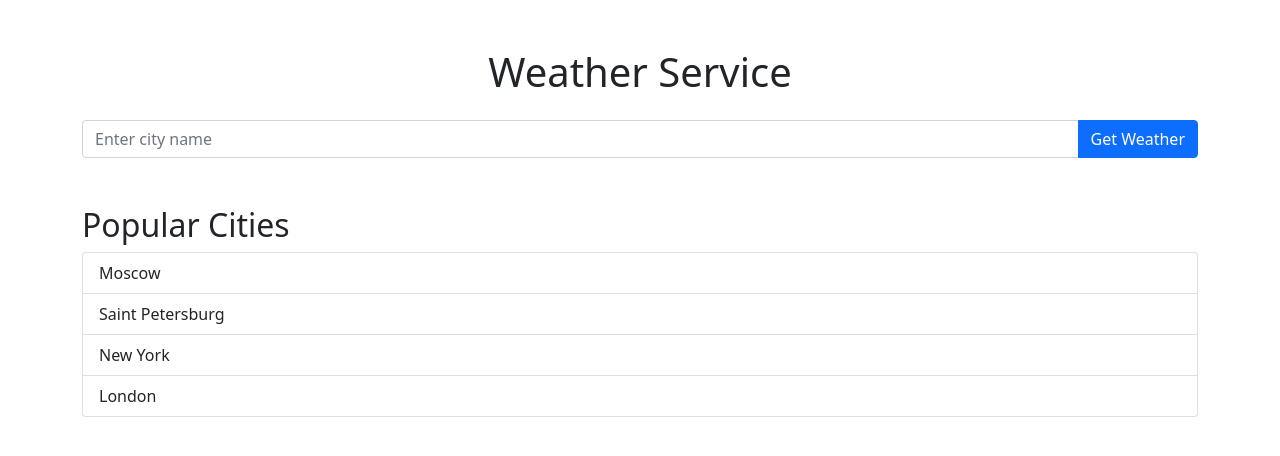
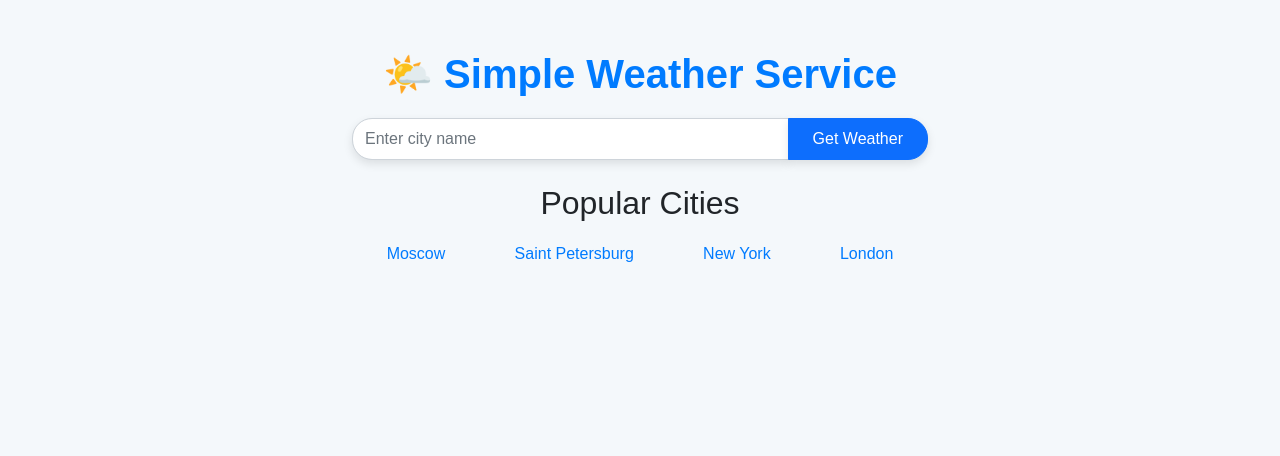
Before and after one commit to John4nderson/weather_project1, a Django app: page / in a window 1280 px wide. Shown: the top 456 px of the page. Run offline with Django 5.2, Linux system fonts and the light colour scheme.

Commit message:
Update index.html

```diff
--- a/weather/templates/weather/index.html
+++ b/weather/templates/weather/index.html
@@ -1,4 +1,3 @@
-<!-- weather/templates/weather/index.html -->
 <!DOCTYPE html>
 <html lang="en">
 <head>
@@ -6,31 +5,79 @@
     <meta name="viewport" content="width=device-width, initial-scale=1.0">
     <title>Weather Service</title>
     <link href="https://cdn.jsdelivr.net/npm/bootstrap@5.1.3/dist/css/bootstrap.min.css" rel="stylesheet">
+    <style>
+        body {
+            background-color: #f4f8fb;
+            font-family: Arial, sans-serif;
+        }
+        .container {
+            max-width: 600px;
+            margin-top: 50px;
+        }
+        .title {
+            color: #007BFF;
+            font-weight: 600;
+            text-align: center;
+            margin-bottom: 20px;
+        }
+        .form-control {
+            border-radius: 20px;
+            box-shadow: 0px 4px 10px rgba(0, 0, 0, 0.1);
+        }
+        .btn-primary {
+            border-radius: 20px;
+            padding: 0.5rem 1.5rem;
+            box-shadow: 0px 4px 10px rgba(0, 0, 0, 0.1);
+        }
+        .weather-card {
+            background-color: #ffffff;
+            border-radius: 15px;
+            box-shadow: 0px 4px 20px rgba(0, 0, 0, 0.1);
+            padding: 20px;
+            margin-top: 20px;
+            text-align: center;
+        }
+        .weather-icon {
+            width: 60px;
+        }
+        .popular-cities {
+            display: flex;
+            justify-content: space-around;
+            margin-top: 20px;
+        }
+        .city-btn {
+            cursor: pointer;
+            color: #007BFF;
+            font-weight: 500;
+        }
+        .city-btn:hover {
+            color: #0056b3;
+            text-decoration: underline;
+        }
+    </style>
 </head>
 <body>
-    <div class="container mt-5">
-        <h1 class="text-center">Weather Service</h1>
+    <div class="container">
+        <h1 class="title">🌤️ Simple Weather Service</h1>
 
         <!-- Форма поиска города -->
-        <form id="weather-form" class="mt-4">
-            <div class="input-group">
+        <form id="weather-form" class="input-group mb-4">
             <input type="text" id="city" class="form-control" placeholder="Enter city name" required>
             <button class="btn btn-primary" type="submit">Get Weather</button>
-            </div>
         </form>
 
         <!-- Блок для отображения результатов погоды -->
-        <div id="weather-result" class="mt-4">
+        <div id="weather-result">
             <!-- Weather data will be displayed here -->
         </div>
 
         <!-- Список популярных городов -->
-        <h2 class="mt-5">Popular Cities</h2>
-        <div class="list-group">
-            <button class="list-group-item list-group-item-action" onclick="getWeather('Moscow')">Moscow</button>
-            <button class="list-group-item list-group-item-action" onclick="getWeather('Saint Petersburg')">Saint Petersburg</button>
-            <button class="list-group-item list-group-item-action" onclick="getWeather('New York')">New York</button>
-            <button class="list-group-item list-group-item-action" onclick="getWeather('London')">London</button>
+        <h2 class="text-center mt-4">Popular Cities</h2>
+        <div class="popular-cities">
+            <span class="city-btn" onclick="getWeather('Moscow')">Moscow</span>
+            <span class="city-btn" onclick="getWeather('Saint Petersburg')">Saint Petersburg</span>
+            <span class="city-btn" onclick="getWeather('New York')">New York</span>
+            <span class="city-btn" onclick="getWeather('London')">London</span>
         </div>
     </div>
 
@@ -41,16 +88,18 @@
             const data = await response.json();
             if (response.ok) {
                 document.getElementById('weather-result').innerHTML = `
+                    <div class="weather-card">
                         <h3>Weather in ${city}</h3>
                         <p><strong>Temperature:</strong> ${data.temperature}°C</p>
                         <p><strong>Feels Like:</strong> ${data.feels_like}°C</p>
                         <p><strong>Humidity:</strong> ${data.humidity}%</p>
                         <p><strong>Wind:</strong> ${data.wind_speed} km/h, ${data.wind_dir}</p>
                         <p><strong>Description:</strong> ${data.description}</p>
-                    <img src="https:${data.icon}" alt="${data.description}">
+                        <img src="https:${data.icon}" alt="${data.description}" class="weather-icon">
+                    </div>
                 `;
             } else {
-                document.getElementById('weather-result').innerHTML = `<p class="text-danger">${data.error}</p>`;
+                document.getElementById('weather-result').innerHTML = `<p class="text-danger text-center">${data.error}</p>`;
             }
         }
 
```
Lines whose indentation alone changed are shown as unchanged.
